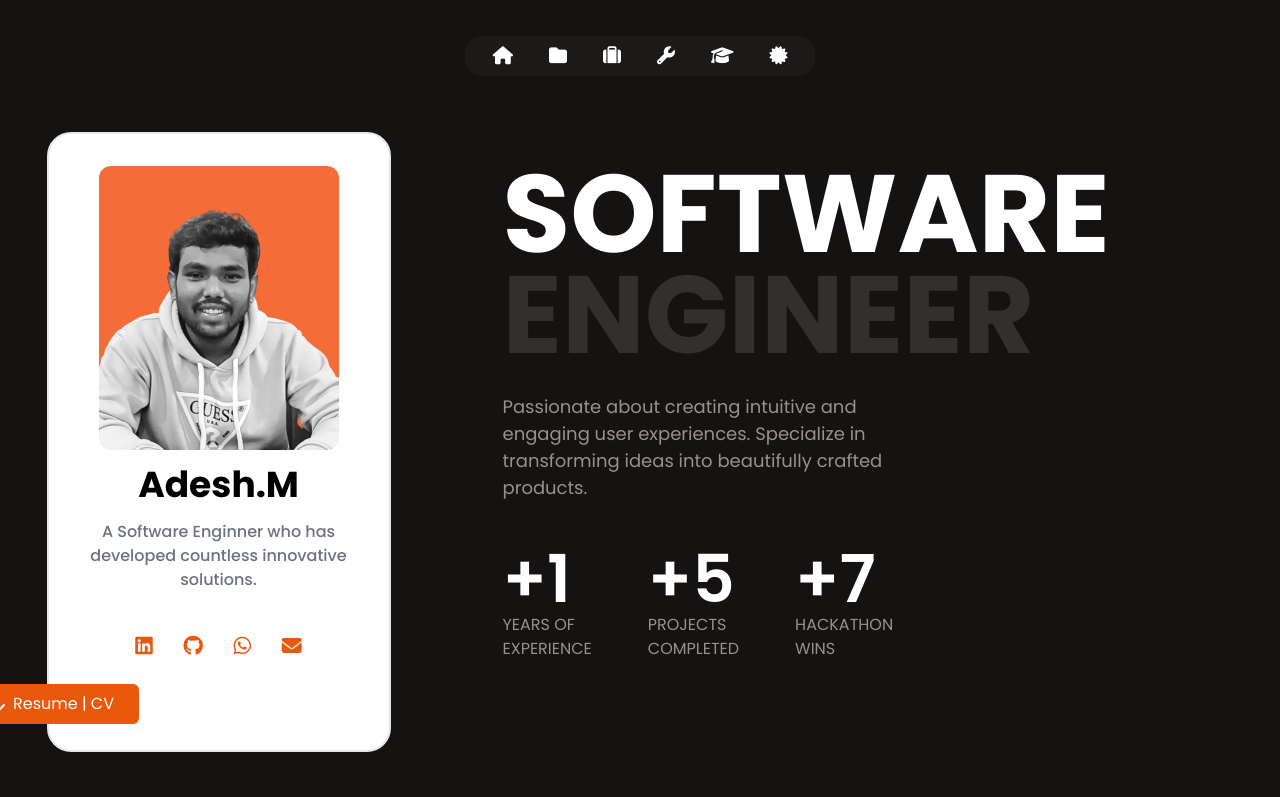
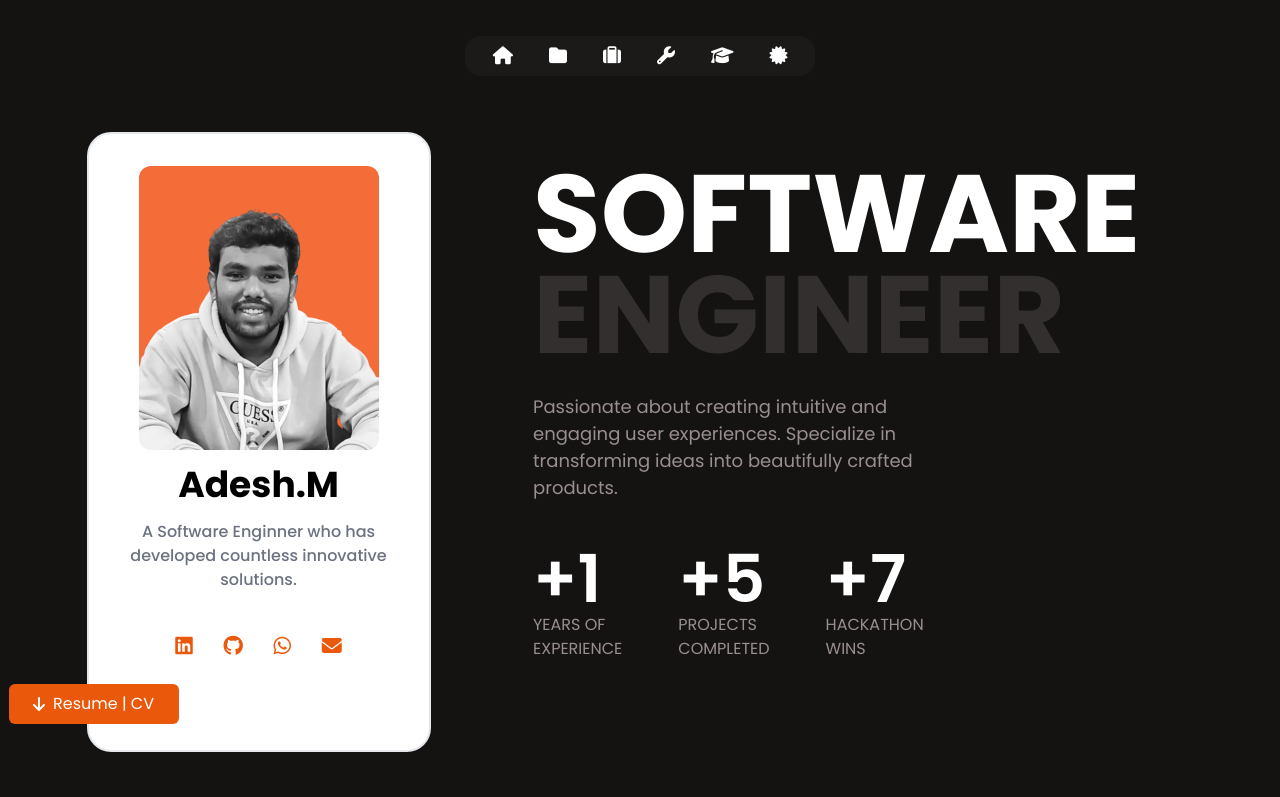
Before and after one commit to Be-A-Coder01/Portfolio, a React (Vite) app in the folder client/: page / in a window 1280 px wide. Shown: the top 797 px of the page. Built offline with nearby package versions, Linux system fonts and the light colour scheme.

Commit message:
fixed the responsive issues

```diff
--- a/client/src/App.jsx
+++ b/client/src/App.jsx
@@ -10,7 +10,7 @@ import Achievments from "./PAGES/Achievments";
 function App() {
   return (
     <>
-      <div className="bg-[#151312] md:w-screen  lg:w-full  pt-9 ">
+      <div className="bg-[#151312] md:w-screen  lg:w-full border-5 border-purple-700  pt-9 ">
         <Navbar></Navbar>
         {/* <div className="flex justify-center  relative  mt-14 gap-4"> */}
         {/* <div className=" flex   items-end h-[70vh]"> */}
@@ -19,11 +19,11 @@ function App() {
             <span className="">Resume | CV</span>
           </div> */}
         {/* </div> */}
-        <div className=" flex lg:justify-center md:mx-7 lg:mx-0 w-full md:gap-10 lg:gap-28 md:w-[96vw] lg:w-full   mt-14">
-          <div>
+        <div className=" flex lg:justify-center md:mx-7 lg:mx-0 w-full  md:w-[96vw] lg:w-full   mt-14">
+          <div className="  w-2/5 flex justify-center mx-4">
             <Personalcard></Personalcard>
           </div>
-          <div>
+          <div className=" w-3/5 mx-4">
             <Landing></Landing>
             <Projects></Projects>
             <Skills></Skills>
--- a/client/src/PAGES/Contact.jsx
+++ b/client/src/PAGES/Contact.jsx
@@ -3,7 +3,7 @@ import React from "react";
 const Contact = () => {
   return (
     <>
-      <section id="contact" className="md:my-0 lg:my-20">
+      <section id="contact" className="md:my-0  lg:my-20">
         <div className=" flex flex-col lg:text-[110px] md:text-[60px] font-bold">
           <span className="text-white">LETS'S WORK</span>
           <span className="text-[#353334] leading-9">TOGETHER</span>
@@ -11,9 +11,9 @@ const Contact = () => {
 
         <form
           action=""
-          className="flex flex-col gap-7 md:mt-14 lg:mt-20 md:w-[86%] lg:w-full"
+          className="flex flex-col gap-7 md:mt-14 lg:mt-20  lg:w-full"
         >
-          <div className=" flex md:gap-10 lg:gap-0 lg:justify-between">
+          <div className=" w-[90%] flex md:gap-10 lg:gap-0 lg:justify-between">
             <div className="flex flex-col  md:w-[44%] lg:w-[48%]">
               <label htmlFor="name" className="mb-2 text-[#999999] text-[12px]">
                 Name
@@ -40,7 +40,7 @@ const Contact = () => {
               />
             </div>
           </div>
-          <div className="flex flex-col md:w-[96%] lg:w-[100%] ">
+          <div className="flex flex-col  w-[90%]   ">
             <label htmlFor="about" className="mb-2 text-[#999999] text-[12px]">
               Message
             </label>
@@ -53,7 +53,7 @@ const Contact = () => {
               id="about"
             ></textarea>
           </div>
-          <button className="md:w-[96%] lg:w-[100%] py-2 bg-[#F46C38] rounded-md text-white">
+          <button className="w-[90%] py-2 bg-[#F46C38] rounded-md text-white">
             Submit
           </button>
         </form>
```
